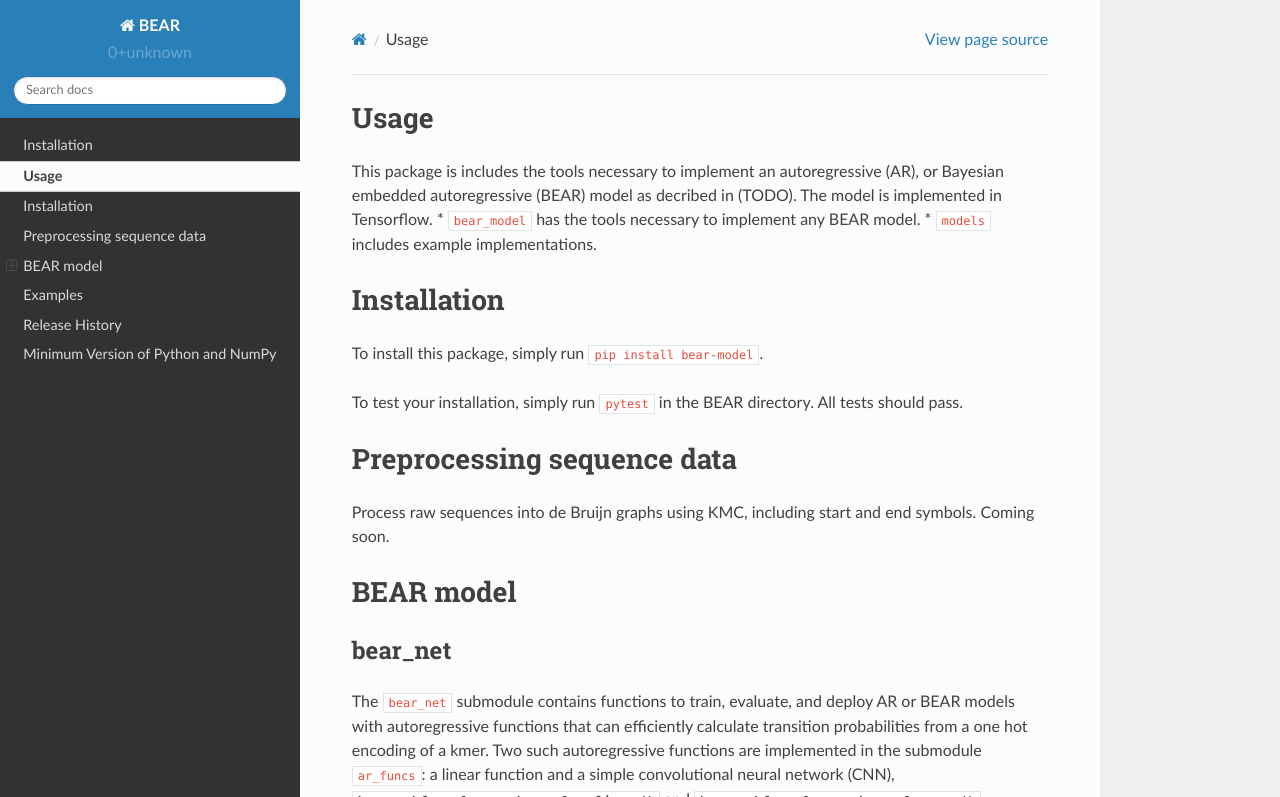
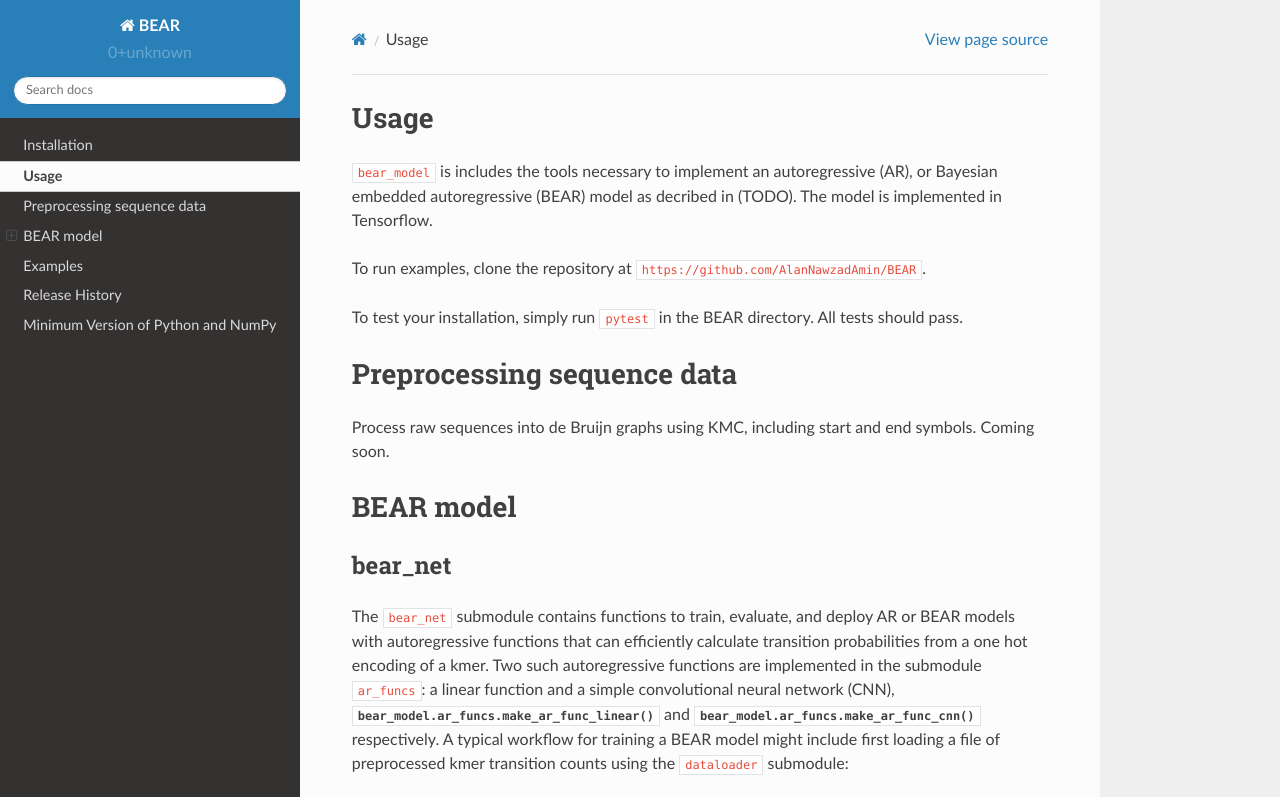
Before and after one commit to debbiemarkslab/BEAR, a Sphinx documentation site: the page built from docs/source/usage.rst, in a window 1280 px wide and 900 px high, cut to the strip 0-797 px from the top of the window. Built offline with Sphinx 7.4.7 and the Read the Docs theme 2.0.0, drawn with Linux system fonts in a browser that asks for light colours.

Commit message:
Update release and examples info in docs

```diff
--- a/docs/source/release-history.rst
+++ b/docs/source/release-history.rst
@@ -2,5 +2,6 @@
 Release History
 ===============
 
-Initial Release (YYYY-MM-DD)
+Initial Release (2021-04-17)
 ----------------------------
+Includes bear_net, bear_ref for training or evaluating a single model at a time, and examples.
--- a/docs/source/usage.rst
+++ b/docs/source/usage.rst
@@ -2,15 +2,9 @@
 Usage
 #####
 
-This package is includes the tools necessary to implement an autoregressive (AR), or Bayesian embedded autoregressive (BEAR) model as decribed in (TODO). The model is implemented in Tensorflow.
-* ``bear_model`` has the tools necessary to implement any BEAR model.
-* ``models`` includes example implementations.
+``bear_model`` is includes the tools necessary to implement an autoregressive (AR), or Bayesian embedded autoregressive (BEAR) model as decribed in (TODO). The model is implemented in Tensorflow.
 
-############
-Installation
-############
-
-To install this package, simply run ``pip install bear-model``.
+To run examples, clone the repository at ``https://github.com/AlanNawzadAmin/BEAR``.
 
 To test your installation, simply run ``pytest`` in the BEAR directory. All tests should pass.
 
```
